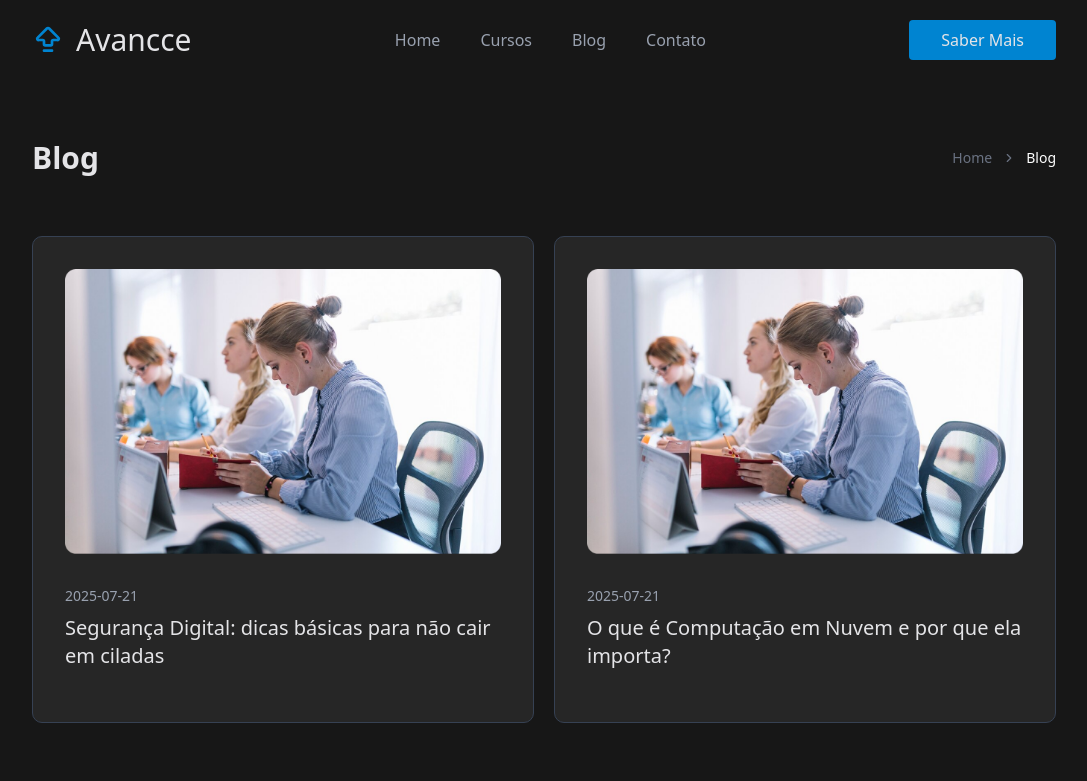
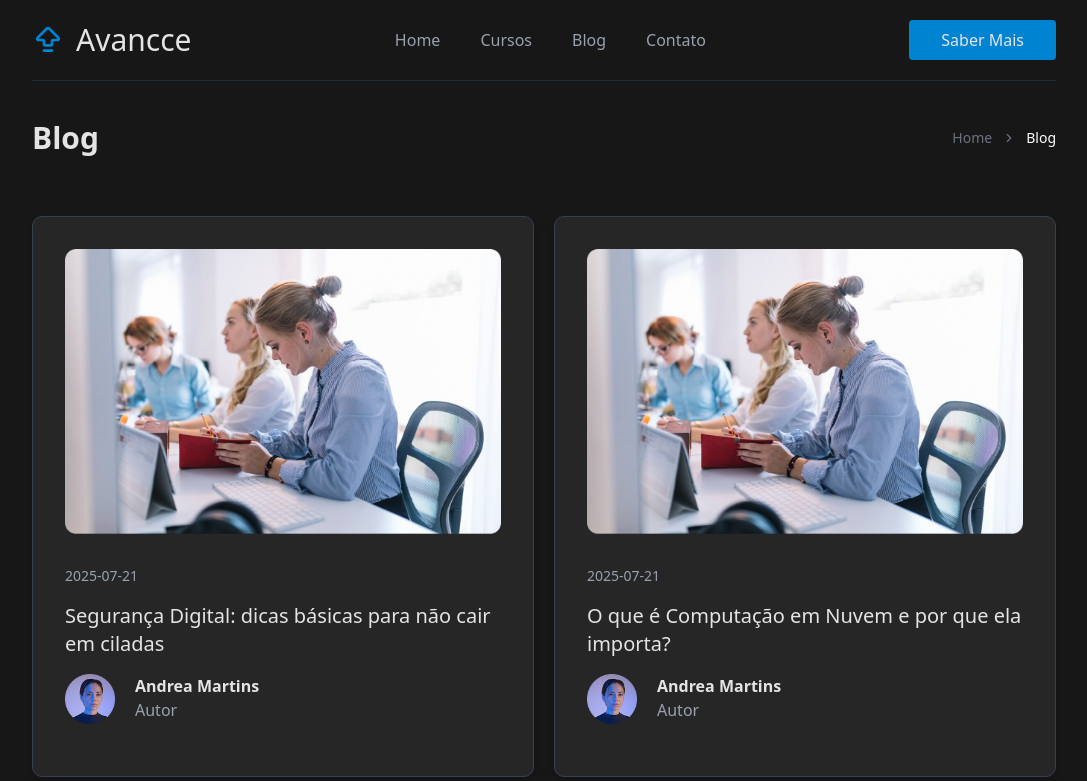
Before and after one commit to galmeidabp/avanccecourse, a Next.js app: page /blog in a window 1280 px wide. Shown: the top 781 px of the page, without its empty margins (96-1183 px from the left). Built offline with nearby package versions, Linux system fonts and the light colour scheme.

Commit message:
animations

```diff
--- a/src/components/Button.tsx
+++ b/src/components/Button.tsx
@@ -3,14 +3,14 @@ interface ButtonProps {
   size?: "sm" | "md" | "lg";
 }
 
-export function Button({ name, size = 'md' }: ButtonProps) {
+export function Button({ name, size = 'lg' }: ButtonProps) {
   const sizeClasses = {
     sm: "px-2 py-1",
     md: "px-3 py-1.5",
     lg: "px-8 py-2",
   }
   return (
-    <button className={`flex justify-center gap-3 bg-sky-600 border-sky-700 rounded transition-colors duration-300 lg:px-8 lg:py-2 hover:cursor-pointer hover:bg-sky-800 ${sizeClasses[size]}`}>
+    <button className={`flex justify-center gap-3 bg-sky-600 rounded duration-300 hover:cursor-pointer transition-all ease-in-out  hover:ring-2 hover:ring-sky-300 hover:ring-offset-2 hover:ring-offset-neutral-900 hover:bg-transparent ${sizeClasses[size]}`}>
       {name}
     </button>
   )
--- a/src/components/blog/Blog-card.tsx
+++ b/src/components/blog/Blog-card.tsx
@@ -7,14 +7,21 @@ type BlogCardProps = {
   slug: string,
 }
 
-export function BlogCard({title, date, slug}: BlogCardProps) {
+export function BlogCard({ title, date, slug }: BlogCardProps) {
   return (
-    <Link href={`/blog/${slug}`} className="flex flex-col gap-3 items-center bg-neutral-800 rounded-lg p-8 border-1 border-gray-700 hover:border-sky-600">
+    <Link href={`/blog/${slug}`} className="flex flex-col gap-3 items-center bg-neutral-800 rounded-lg p-8 border-1 border-gray-700 hover:border-sky-600 hover:bg-neutral-700 shadow-md transition-all duration-300 ease-in-out hover:scale-105 hover:shadow-2xl hover:z-10">
       <Image src="/post-img.png" alt="." height={100} width={500} />
       <div className="flex flex-col py-5 justify-between">
-        <div className="flex flex-col gap-2">
+        <div className="flex flex-col gap-4">
           <span className="text-sm text-gray-400">{date}</span>
           <p className="text-xl">{title}</p>
+          <div className="flex gap-5 lg:flex-row">
+            <Image src="/author.png" alt="." width={50} height={60} />
+            <div className="flex flex-col">
+              <p className="font-semibold">Andrea Martins</p>
+              <span className="text-gray-400">Autor</span>
+            </div>
+          </div>
         </div>
       </div>
     </Link >
--- a/src/components/courses/Course-list.tsx
+++ b/src/components/courses/Course-list.tsx
@@ -8,8 +8,7 @@ type CourseListProps = {
 
 export default function CourseList({showBreadcrumb = false}: CourseListProps) {
   return (
-    <div className="mb-25 py-20">
-      <div className="max-w-xs h-full m-auto md:max-w-xl  lg:max-w-5xl">
+      <div className="max-w-xs mt-10 py-20 h-full m-auto md:max-w-xl  lg:max-w-5xl">
 
         <div className="flex flex-row justify-between items-center mb-15">
           <h1 className="text-3xl font-bold">Cursos em destaque <br /> para você</h1>
@@ -36,6 +35,5 @@ export default function CourseList({showBreadcrumb = false}: CourseListProps) {
           ))}
         </div>
       </div>
-    </div>
   )
 }
--- a/src/components/courses/CourseCard.tsx
+++ b/src/components/courses/CourseCard.tsx
@@ -12,7 +12,7 @@ type CourseCardProps = {
 export function CourseCard({imageSrc, imageAlt, title, slug}: CourseCardProps) {
   return (
    <Link href={`/courses/${slug}`}>
-      <div className="bg-neutral-800 rounded-xl border-1 border-neutral-700 hover:border-sky-600 hover:shadow-md">
+      <div className="bg-neutral-800 rounded-xl border-1 border-neutral-700 hover:border-sky-600 shadow-md transition-all duration-300 ease-in-out hover:scale-105 hover:shadow-2xl hover:z-10">
         <Image src={imageSrc} alt={imageAlt} width={370} height={370} />
 
         <div className="p-5">
--- a/src/components/home/Hero.tsx
+++ b/src/components/home/Hero.tsx
@@ -6,6 +6,8 @@ import { Button } from "../Button";
 export function Hero() {
   return (
     <>
+
+
       < div className="flex gap-10 items-center my-40 max-w-sm m-auto md:max-w-xl lg:max-w-5xl" >
 
         <div className="max-w-2xl flex flex-col gap-8">
@@ -14,10 +16,10 @@ export function Hero() {
           <div className="flex gap-5">
             <Button name="Começar" />
 
-            <button className="flex gap-3 bg-gray-100 text-sky-600 transition-colors duration-300 font-semibold px-3 py-1.5 rounded lg:px-8 lg:py-2 hover:cursor-pointer hover:bg-gray-300">Como funciona?</button>
+            <button className="flex gap-3 bg-gray-100 text-sky-600 duration-300 font-semibold px-3 py-1.5 rounded lg:px-8 lg:py-2 hover:cursor-pointer transition-all ease-in-out hover:ring-2 hover:ring-sky-300 hover:ring-offset-2 hover:ring-offset-neutral-900 hover:bg-transparent">Como funciona?</button>
           </div>
         </div>
-        <Image src="/hero-img.png" alt="." height={300} width={400} priority className="hidden lg:block" />
+        <Image src="/hero-img.png" alt="." height={300} width={400} priority className="hidden lg:block rounded-full transition-all duration-300 ease-in-out hover:scale-105 hover:ring-2 hover:ring-sky-300 hover:ring-offset-2 hover:ring-offset-black" />
 
       </div >
 
--- a/src/components/layout/Header.tsx
+++ b/src/components/layout/Header.tsx
@@ -4,7 +4,7 @@ import { Logo } from "./Logo";
 
 export function Header() {
   return (
-    <div className="flex justify-between items-center py-5 max-w-sm m-auto md:max-w-xl lg:max-w-5xl">
+    <div className="fixed top-0 left-0 right-0 z-50 bg-neutral-900 border-b-1 border-gray-800 flex justify-between items-center py-5 max-w-sm m-auto md:max-w-xl lg:max-w-5xl">
       <Logo />
 
       <ul className="flex gap-3 text-gray-400 md:gap-8 lg:gap-10">
--- a/src/pages/blog/index.tsx
+++ b/src/pages/blog/index.tsx
@@ -27,7 +27,7 @@ export const getStaticProps: GetStaticProps<BlogProps> = async () => {
 export default function Blog({posts}: BlogProps) {
 
   return (
-    <div className="flex flex-col mt-15 mb-35 max-w-sm m-auto md:max-w-xl lg:max-w-5xl">
+    <div className="flex flex-col mt-30 mb-25 max-w-sm m-auto md:max-w-xl lg:max-w-5xl">
       <div className="flex flex-row justify-between items-center mb-15">
         <h1 className="text-3xl font-bold">Blog</h1>
         <Breadcrumb>
@@ -43,7 +43,7 @@ export default function Blog({posts}: BlogProps) {
         </Breadcrumb>
       </div>
 
-      <div className="grid grid-cols-1 gap-x-5 gap-y-15 lg:grid-cols-2 mb-15">
+      <div className="grid grid-cols-1 gap-5  lg:grid-cols-2 mb-15">
 
         {posts.map((post) => (
           <BlogCard key={post.slug} title={post.title} date={post.date} slug={post.slug} />
--- a/src/pages/contact/index.tsx
+++ b/src/pages/contact/index.tsx
@@ -6,7 +6,7 @@ import Link from "next/link";
 
 export default function Contact() {
   return (
-    <div className="flex flex-col mt-15 mb-35 max-w-sm m-auto md:max-w-xl lg:max-w-5xl">
+    <div className="flex flex-col mt-30 mb-35 max-w-sm m-auto md:max-w-xl lg:max-w-5xl">
 
       <div className="flex flex-row justify-between items-center mb-15">
         <h1 className="text-3xl font-bold">Nos contate</h1>
```
